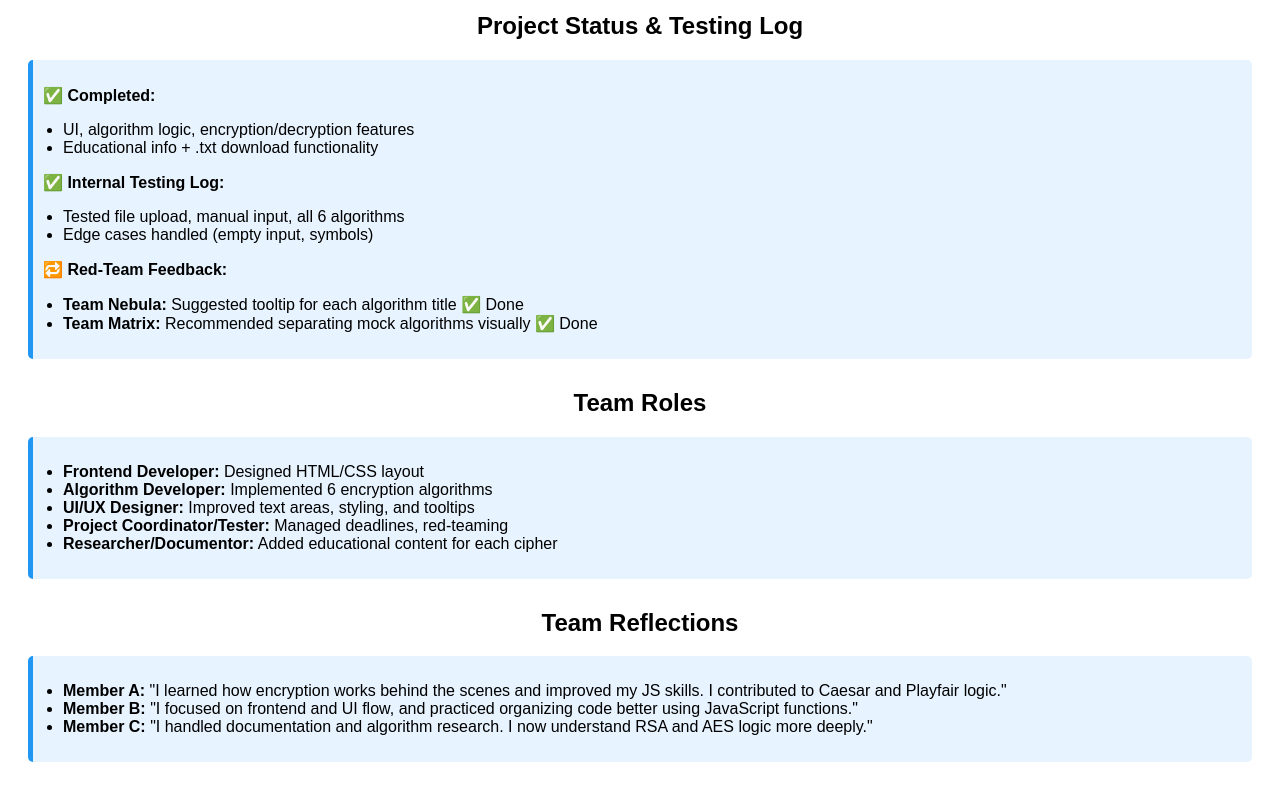
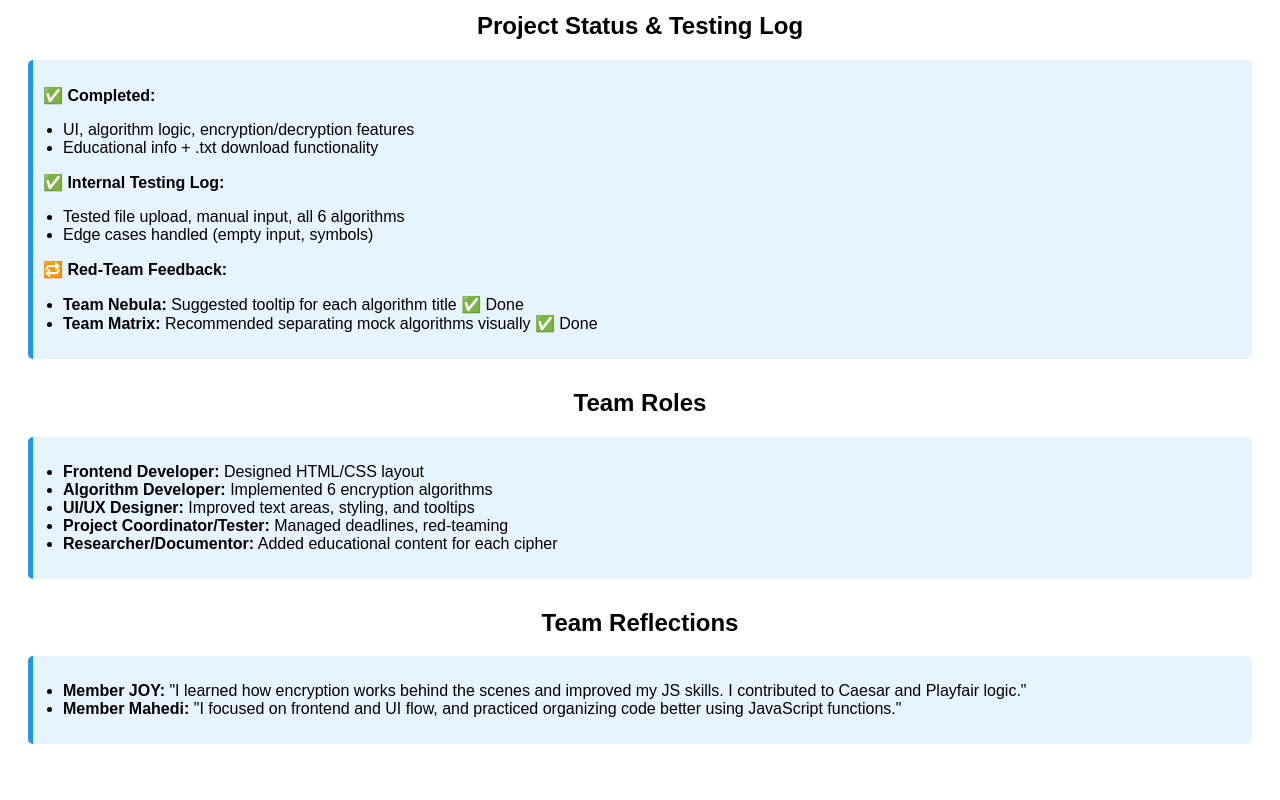
Before and after one commit to Joy-creator04/Dhoner-Project, a plain HTML site: page index.html in a window 1280 px wide. Shown: the part 741-1541 px from the top of the page. Drawn offline with Linux system fonts and the light colour scheme.

Commit message:
Update index.html

```diff
--- a/index.html
+++ b/index.html
@@ -86,9 +86,8 @@
     <h2>Team Reflections</h2>
     <div class="info-box">
       <ul>
-        <li><strong>Member A:</strong> "I learned how encryption works behind the scenes and improved my JS skills. I contributed to Caesar and Playfair logic."</li>
-        <li><strong>Member B:</strong> "I focused on frontend and UI flow, and practiced organizing code better using JavaScript functions."</li>
-        <li><strong>Member C:</strong> "I handled documentation and algorithm research. I now understand RSA and AES logic more deeply."</li>
+        <li><strong>Member JOY:</strong> "I learned how encryption works behind the scenes and improved my JS skills. I contributed to Caesar and Playfair logic."</li>
+        <li><strong>Member Mahedi:</strong> "I focused on frontend and UI flow, and practiced organizing code better using JavaScript functions."</li>
       </ul>
     </div>
   </div>
```
